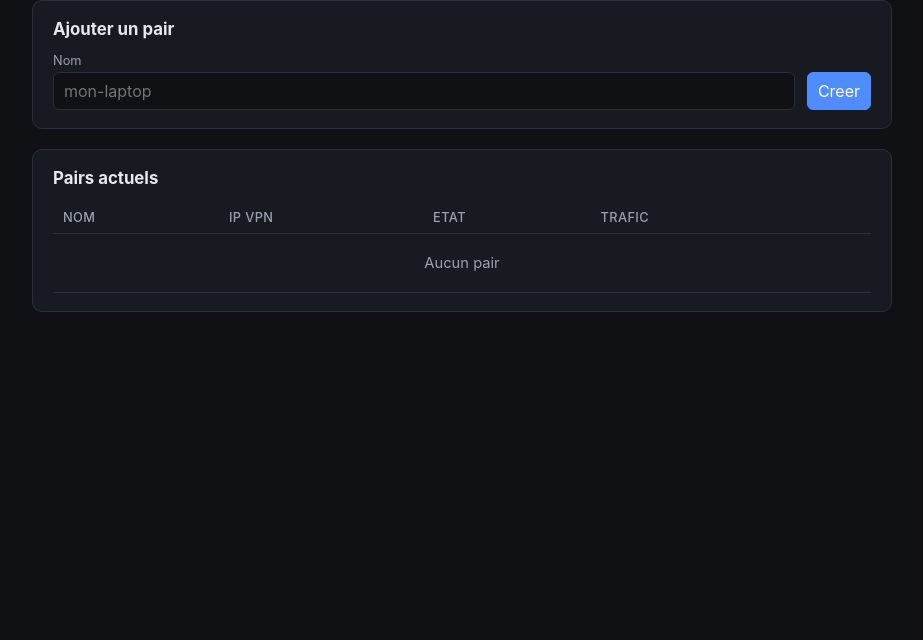
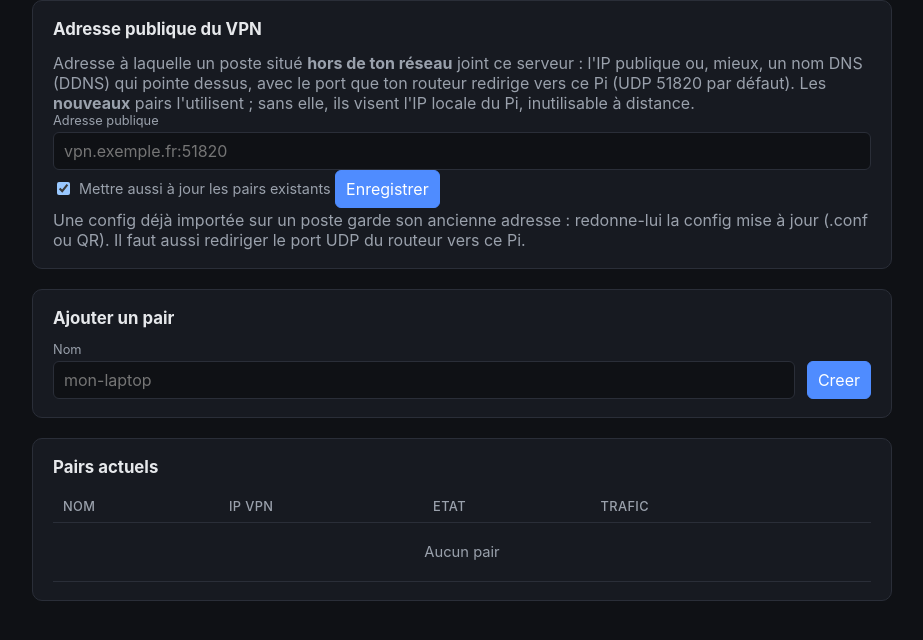
Before and after one commit to nopalpite/expolab, a Flask app: page / in a window 1280 px wide. Shown: the part 93-733 px from the top of the page, without its empty margins (178-1101 px from the left). Run offline with Flask 3, Linux system fonts and the light colour scheme; data that the repository does not hold is empty.

Commit message:
VPN : adresse publique reglable (Endpoint des configs clientes)
Derriere un routeur qui redirige le port UDP, un client a l'exterieur doit viser
l'adresse publique (IP ou nom DNS/DDNS), pas l'IP locale du Pi. add-peer.sh
mettait l'IP locale par defaut, et la page VPN ne lui passait aucune adresse :
tout pair cree depuis l'interface etait inutilisable a distance.

- vpn/lib/endpoint.sh : argument > wireguard/config/public-endpoint > IP locale ;
  validation hote:port ; avertissement quand l'IP locale est utilisee
- vpn-admin : section "Adresse publique du VPN" (GET/PUT /api/endpoint),
  validation (IPv4 ou nom DNS, port), avertissement pour une adresse locale,
  option de mise a jour des configs de pairs existants (ligne Endpoint seule)
- vpn/install.sh et README : redirection du port UDP, nom DNS, CGNAT, hairpin NAT
- tests (lib bash, API) et CI

Co-Authored-By: Claude Sonnet 5.5 <noreply@anthropic.com>

```diff
--- a/vpn-admin/app.py
+++ b/vpn-admin/app.py
@@ -13,6 +13,7 @@ propres scripts plutot que d'adopter un gros projet externe non fiable
 sur ce materiel).
 """
 import io
+import ipaddress
 import re
 import subprocess
 import time
@@ -86,6 +87,95 @@ def list_peers() -> list[dict]:
             }
         )
     return peers
+
+
+# --- Adresse publique du VPN (Endpoint des configs clientes) -------------------------
+# Derriere un routeur qui redirige le port UDP, un client a l'EXTERIEUR doit viser
+# l'adresse PUBLIQUE (IP ou nom DNS/DDNS). Enregistree dans
+# wireguard/config/public-endpoint ; add-peer.sh l'utilise pour les nouveaux pairs
+# (voir vpn/lib/endpoint.sh).
+ENDPOINT_FILE = WG_DIR / "public-endpoint"
+DEFAULT_WG_PORT = 51820
+HOSTNAME_RE = re.compile(r"^(?=.{1,253}$)[A-Za-z0-9]([A-Za-z0-9-]{0,61}[A-Za-z0-9])?(\.[A-Za-z0-9]([A-Za-z0-9-]{0,61}[A-Za-z0-9])?)*$")
+LOCAL_SUFFIXES = (".lan", ".local", ".home", ".internal", ".localdomain")
+ENDPOINT_LINE_RE = re.compile(r"^Endpoint = .*$", re.MULTILINE)
+
+
+def parse_endpoint(value: str) -> tuple[str | None, str | None]:
+    """"hote" ou "hote:port" (IPv4 ou nom DNS) -> ("hote:port", None), ou (None, erreur)."""
+    value = (value or "").strip()
+    host, sep, port_text = value.rpartition(":") if ":" in value else (value, "", "")
+    if sep and not port_text.isdigit():
+        return None, "Port invalide : un nombre entre 1 et 65535 est attendu."
+    port = int(port_text) if sep else DEFAULT_WG_PORT
+    if not 1 <= port <= 65535:
+        return None, "Port invalide : un nombre entre 1 et 65535 est attendu."
+    try:
+        ipaddress.IPv4Address(host)
+    except ValueError:
+        if not HOSTNAME_RE.match(host) or re.fullmatch(r"[\d.]+", host):
+            return None, "Adresse invalide : une IPv4 (82.1.2.3) ou un nom DNS (vpn.exemple.fr) est attendu."
+    return f"{host}:{port}", None
+
+
+def endpoint_warning(endpoint: str) -> str | None:
+    """Une adresse joignable seulement depuis le reseau local est valide, mais inutile a distance."""
+    host = endpoint.rpartition(":")[0]
+    try:
+        ip = ipaddress.IPv4Address(host)
+    except ValueError:
+        if "." not in host or host.lower().endswith(LOCAL_SUFFIXES):
+            return "Ce nom n'est probablement joignable que depuis le reseau local."
+        return None
+    if ip.is_private or ip.is_loopback or ip.is_link_local:
+        return "Adresse locale : les pairs ne pourront se connecter que depuis le reseau local (pas depuis internet)."
+    return None
+
+
+def read_endpoint() -> str:
+    try:
+        return ENDPOINT_FILE.read_text().strip()
+    except OSError:
+        return ""
+
+
+def rewrite_peer_endpoints(endpoint: str) -> list[str]:
+    """Met a jour la ligne Endpoint des configs clientes deja generees (celles que
+    la page propose en .conf / QR). Les postes qui les ont deja importees gardent
+    l'ancienne adresse : il faut leur redonner la nouvelle config."""
+    updated = []
+    for conf in sorted(PEERS_DIR.glob("*.conf")):
+        text = conf.read_text()
+        new_text = ENDPOINT_LINE_RE.sub(f"Endpoint = {endpoint}", text)
+        if new_text != text:
+            conf.write_text(new_text)
+        updated.append(conf.stem)
+    return updated
+
+
+@app.route("/api/endpoint", methods=["GET"])
+def api_endpoint_get():
+    endpoint = read_endpoint()
+    return jsonify({"endpoint": endpoint, "warning": endpoint_warning(endpoint) if endpoint else None})
+
+
+@app.route("/api/endpoint", methods=["PUT"])
+def api_endpoint_put():
+    body = request.get_json(force=True, silent=True) or {}
+    raw = (body.get("endpoint") or "").strip()
+    if not raw:  # champ vide : retour au comportement par defaut (IP locale)
+        try:
+            ENDPOINT_FILE.unlink()
+        except FileNotFoundError:
+            pass
+        return jsonify({"endpoint": "", "warning": None, "updated": []})
+    endpoint, error = parse_endpoint(raw)
+    if error:
+        return jsonify({"error": error}), 400
+    ENDPOINT_FILE.parent.mkdir(parents=True, exist_ok=True)
+    ENDPOINT_FILE.write_text(endpoint + "\n")
+    updated = rewrite_peer_endpoints(endpoint) if body.get("update_existing") else []
+    return jsonify({"endpoint": endpoint, "warning": endpoint_warning(endpoint), "updated": updated})
 
 
 @app.route("/")
--- a/vpn-admin/static/app.js
+++ b/vpn-admin/static/app.js
@@ -105,3 +105,62 @@ document.getElementById("create-form").addEventListener("submit", async (e) => {
 
 loadPeers();
 setInterval(loadPeers, 15000);
+
+// --- Adresse publique du VPN ----------------------------------------------------------
+
+function renderEndpoint(data) {
+    document.getElementById("endpoint").value = data.endpoint || "";
+    const warning = document.getElementById("endpoint-warning");
+    warning.hidden = !data.warning;
+    warning.textContent = data.warning || "";
+}
+
+async function loadEndpoint() {
+    try {
+        renderEndpoint(await (await fetch("/api/endpoint")).json());
+    } catch (e) {
+        /* champ laisse vide */
+    }
+}
+
+document.getElementById("endpoint-form").addEventListener("submit", async (e) => {
+    e.preventDefault();
+    const status = document.getElementById("endpoint-status");
+    const btn = document.getElementById("endpoint-btn");
+    btn.disabled = true;
+    status.hidden = false;
+    status.className = "status";
+    status.textContent = "Enregistrement...";
+    try {
+        const res = await fetch("/api/endpoint", {
+            method: "PUT",
+            headers: { "Content-Type": "application/json" },
+            body: JSON.stringify({
+                endpoint: document.getElementById("endpoint").value,
+                update_existing: document.getElementById("endpoint-update").checked,
+            }),
+        });
+        const data = await res.json();
+        if (!res.ok) {
+            status.className = "status status-error";
+            status.textContent = data.error || "Erreur";
+            return;
+        }
+        renderEndpoint(data);
+        status.className = "status status-ok";
+        if (!data.endpoint) {
+            status.textContent = "Adresse retirée : les nouveaux pairs viseront l'IP locale du Pi.";
+        } else if (data.updated.length) {
+            status.textContent = `Enregistrée (${data.endpoint}). Configs mises à jour : ${data.updated.join(", ")} - à redonner aux postes concernés.`;
+        } else {
+            status.textContent = `Enregistrée (${data.endpoint}) pour les nouveaux pairs.`;
+        }
+    } catch (err) {
+        status.className = "status status-error";
+        status.textContent = "Erreur réseau";
+    } finally {
+        btn.disabled = false;
+    }
+});
+
+loadEndpoint();
--- a/vpn-admin/static/style.css
+++ b/vpn-admin/static/style.css
@@ -291,3 +291,11 @@ td code {
     background: #fff;
     padding: 10px;
 }
+
+.check {
+    display: inline-flex;
+    gap: 6px;
+    align-items: center;
+    color: var(--muted);
+    font-size: 0.9rem;
+}
--- a/vpn-admin/templates/index.html
+++ b/vpn-admin/templates/index.html
@@ -13,6 +13,22 @@
     </header>
 
     <main>
+        <section class="panel">
+            <h2>Adresse publique du VPN</h2>
+            <p class="subtitle">Adresse à laquelle un poste situé <strong>hors de ton réseau</strong> joint ce serveur : l'IP publique ou, mieux, un nom DNS (DDNS) qui pointe dessus, avec le port que ton routeur redirige vers ce Pi (UDP 51820 par défaut). Les <strong>nouveaux</strong> pairs l'utilisent ; sans elle, ils visent l'IP locale du Pi, inutilisable à distance.</p>
+            <form id="endpoint-form">
+                <div class="field">
+                    <label for="endpoint">Adresse publique</label>
+                    <input type="text" id="endpoint" name="endpoint" placeholder="vpn.exemple.fr:51820" autocomplete="off">
+                </div>
+                <label class="check"><input type="checkbox" id="endpoint-update" checked> Mettre aussi à jour les pairs existants</label>
+                <button type="submit" id="endpoint-btn">Enregistrer</button>
+            </form>
+            <p id="endpoint-warning" class="status status-error" hidden></p>
+            <p id="endpoint-status" class="status" hidden></p>
+            <p class="subtitle">Une config déjà importée sur un poste garde son ancienne adresse : redonne-lui la config mise à jour (.conf ou QR). Il faut aussi rediriger le port UDP du routeur vers ce Pi.</p>
+        </section>
+
         <section class="panel">
             <h2>Ajouter un pair</h2>
             <form id="create-form">
```
Also changed, not shown: tests/test_vpn_admin.py (added, +124 -0 lines), .github/workflows/ci.yml, README.md, 4 other files.
